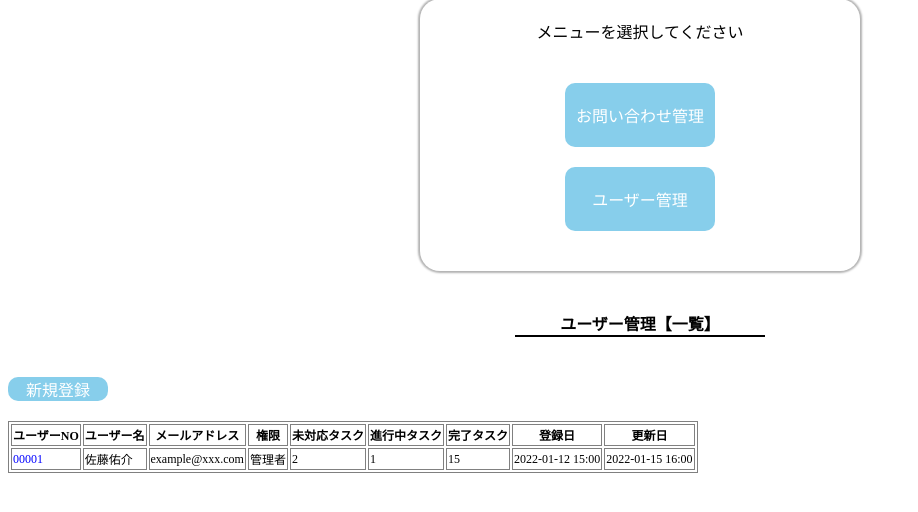
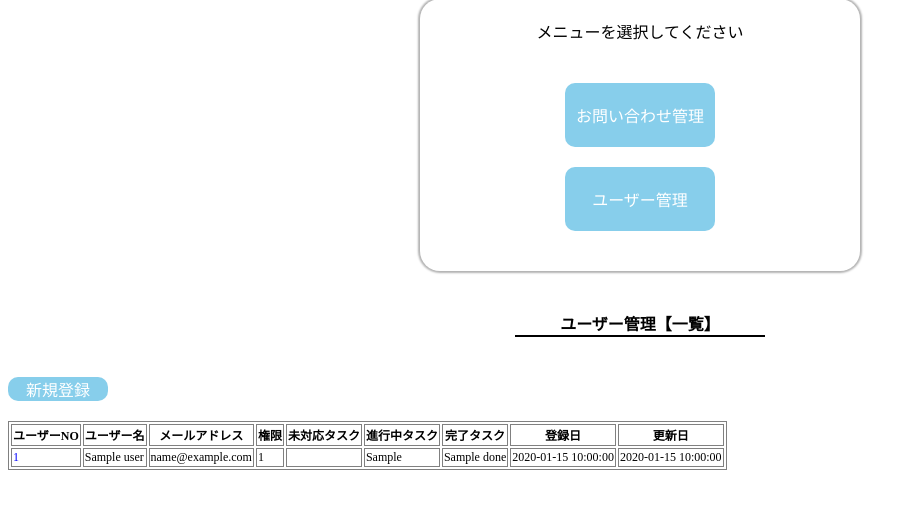
Before and after one commit to you-test/contact-admin-app, a PHP site: template views/user/tmp_index.php in a window 1280 px wide. Shown: the part 203-715 px from the top of the page, without its empty margins (0-918 px from the left). Run offline with PHP 8.4, Linux system fonts and the light colour scheme; the template is opened without the code that fills it: most values are stand-ins (such as "Sample title", 1, 10 or a date in 2020).

Commit message:
edit UserListController edit views/user/tmp_index

```diff
--- a/user/index.php
+++ b/user/index.php
@@ -5,7 +5,7 @@
 
 $pdo = Database::dbConnect();
 $userList = new UserListController($pdo);
-$userListData = $userList->showUserList();
+$usersDataAndTasks = $userList->showUserList();
 
 $content = 'user/tmp_index.php';
 include __dir__ . '/../views/layout.php';
--- a/views/user/tmp_index.php
+++ b/views/user/tmp_index.php
@@ -16,17 +16,19 @@
             </tr>
         </thead>
         <tbody>
+            <?php foreach ($usersDataAndTasks as $userData): ?>
             <tr>
-                <td><a href="#">00001</a></td>
-                <td>佐藤佑介</td>
-                <td>example@xxx.com</td>
-                <td>管理者</td>
-                <td>2</td>
-                <td>1</td>
-                <td>15</td>
-                <td>2022-01-12 15:00</td>
-                <td>2022-01-15 16:00</td>
+                <td><a href="#"><?= $userData['user_data']['user_id'] ?></a></td>
+                <td><?= $userData['user_data']['name'] ?></td>
+                <td><?= $userData['user_data']['mail'] ?></td>
+                <td><?= $userData['user_data']['permission_id'] ?></td>
+                <td><?= $userData['user_tasks']['not_started'] ?></td>
+                <td><?= $userData['user_tasks']['in_progress'] ?></td>
+                <td><?= $userData['user_tasks']['done'] ?></td>
+                <td><?= $userData['user_data']['created_at'] ?></td>
+                <td><?= $userData['user_data']['updated_at'] ?></td>
             </tr>
+            <?php endforeach; ?>
         </tbody>
     </table>
 </div>
```
Also changed, not shown: Controllers/UserListController.php (+35 -16 lines).
